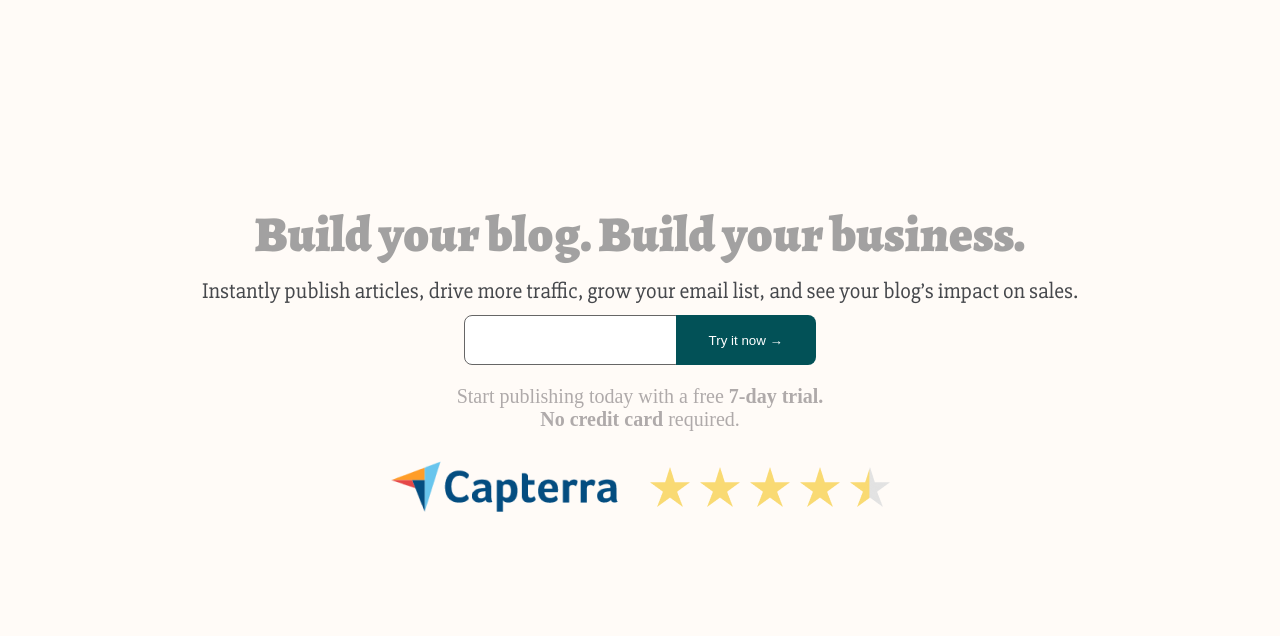
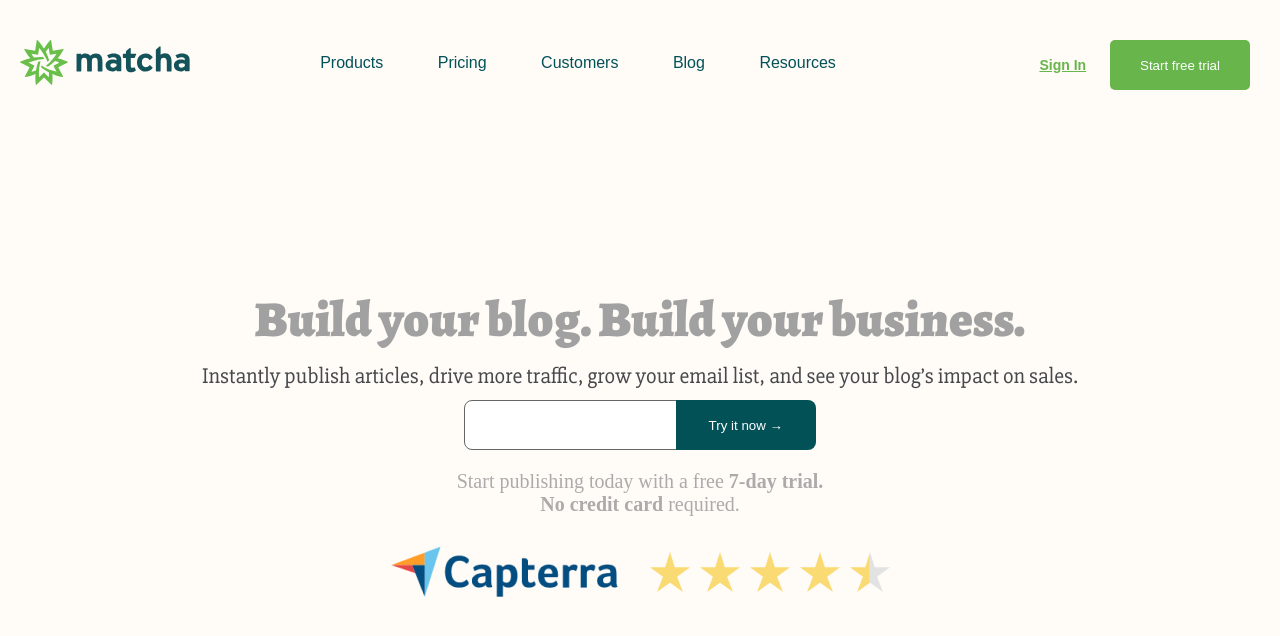
Before and after one commit to top-yasser/matcha-bedu, a plain HTML site: page index.html in a window 1280 px wide. Drawn offline with nearby package versions, Linux system fonts and the light colour scheme.

Commit message:
Adding the header to the main page

```diff
--- a/css/styles.css
+++ b/css/styles.css
@@ -7,6 +7,9 @@
 html {
   font-size: 62.5%;
   background-color: #fffbf7;
+}
+body {
+  margin: 0;
 }
 main {
   text-align: center;
@@ -31,6 +34,72 @@ h4 {
 p {
   font-family: s;
 }
+
+button {
+  margin-left: -10px;
+  height: 50px;
+  border-radius: 8px;
+  width: 14rem;
+  background-color: #025157;
+  border-style: none;
+  color: #ffffff;
+  padding: 6px 20px;
+}
+
+/* Header */
+.site-header {
+  margin: 40px 20px 0 20px;
+  font-size: 0;
+  height: 45px;
+  font-family: sans-serif;
+}
+.navbar li {
+  display: inline;
+  margin-right: 25px;
+  margin-left: 25px;
+}
+.site-header > * {
+  display: inline-block;
+  font-size: 16px;
+  vertical-align: middle;
+  height: 100%;
+  line-height: 45px;
+}
+.logo {
+  width: 15%;
+}
+.logo img {
+  height: 100%;
+}
+.navbar {
+  width: 60%;
+  text-align: center;
+  color: #025157;
+  font-weight: 500;
+}
+.actions {
+  width: 25%;
+  text-align: right;
+  font-size: 14px;
+  font-weight: 600;
+}
+
+.actions > * {
+  margin-right: 10px;
+  margin-left: 10px;
+}
+
+.actions a {
+  color: #67b54b;
+}
+
+.actions button {
+  background-color: #67b54b;
+  padding: 12px 14px 12px 14px;
+  border: 0;
+  border-radius: 5px;
+}
+/* Main */
 main p {
   margin-top: 2rem;
   font-size: 2rem;
@@ -50,15 +119,8 @@ input {
   padding: 6px 20px;
 }
 
-button {
-  margin-left: -10px;
-  height: 50px;
+main button {
   border-radius: 0 8px 8px 0;
-  width: 14rem;
-  background-color: #025157;
-  border-style: none;
-  color: #ffffff;
-  padding: 6px 20px;
 }
 
 .image-container {
--- a/index.html
+++ b/index.html
@@ -9,6 +9,25 @@
     <link rel="stylesheet" href="/css/styles.css" />
   </head>
   <body>
+    <header class="site-header">
+      <!-- Logo con link a la página principal -->
+      <a href="index.html" class="logo"
+        ><img src="/img/footer_logo.svg" alt="Matcha Logo"
+      /></a>
+      <nav class="navbar">
+        <ul>
+          <li>Products</li>
+          <li>Pricing</li>
+          <li>Customers</li>
+          <li>Blog</li>
+          <li>Resources</li>
+        </ul>
+      </nav>
+      <div class="actions">
+        <a href="/login.html">Sign In</a>
+        <button>Start free trial</button>
+      </div>
+    </header>
     <main>
       <h1>Build your blog. Build your business.</h1>
       <h4>
```
Also changed, not shown: img/footer_logo.svg (added).
